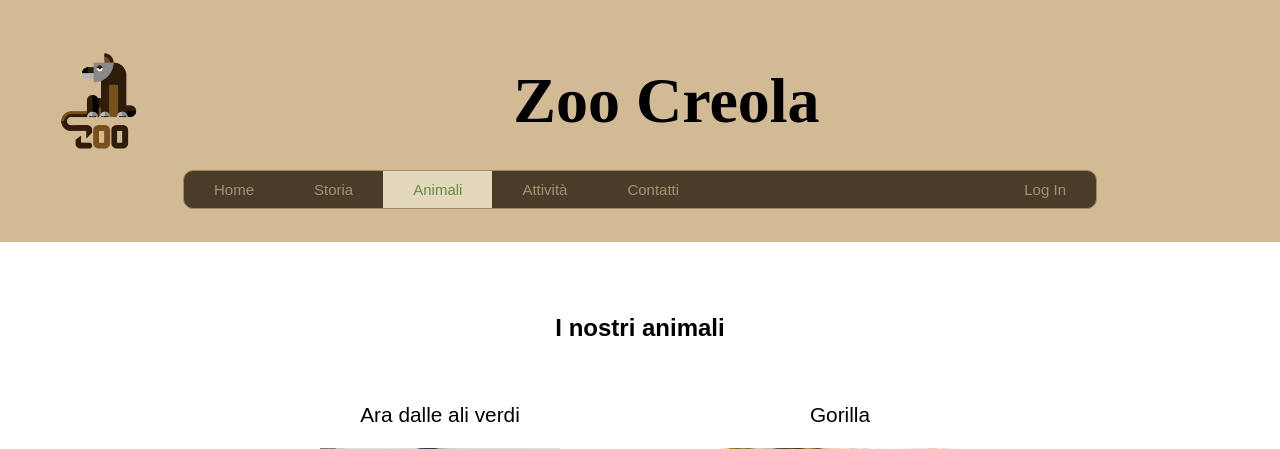
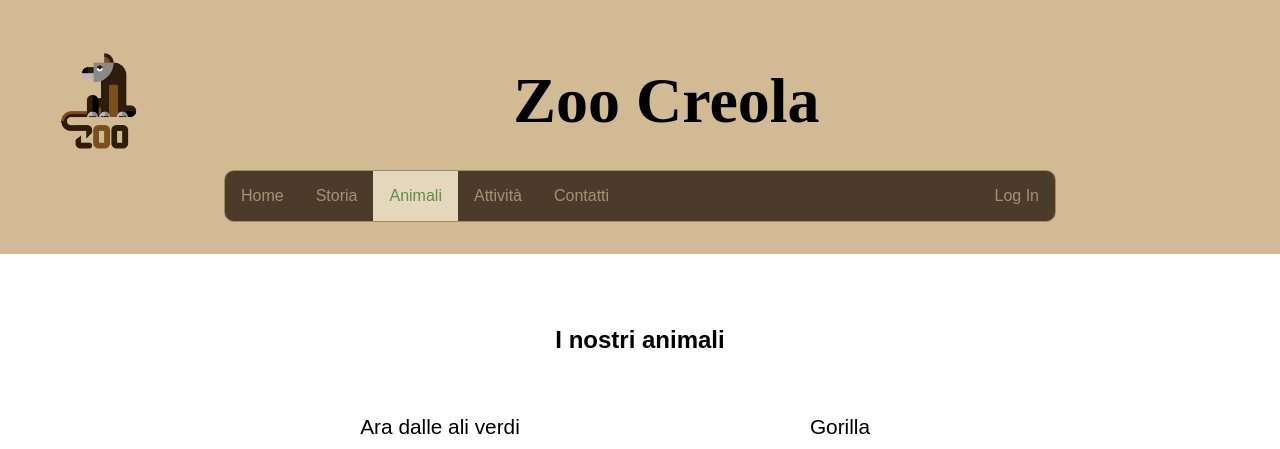
Before and after one commit to vittoriosantagiuliana/TecWeb, a PHP site: page /animals.html in a window 1280 px wide. Shown: the top 449 px of the page. Run offline with PHP 8.4, Linux system fonts and the light colour scheme.

Commit message:
Pulizia css navbar

```diff
--- a/css/style.css
+++ b/css/style.css
@@ -13,10 +13,7 @@
 	text-align: center;
 	font-size: 4em;
 	font-family: 'Times New Roman', Times, serif;
-	padding-top: 0.5em;
-	padding-right:1em;
-	padding-bottom: 0.5em;
-	background-color: #d2ba94;
+	padding: 0.5em 1em;
 }
 
 #title .logo{
@@ -36,33 +33,30 @@
 	transform: scale(1.15);
 }
 
-.logo{
-	height: 6em;
-	width: 6em;
-	align-content: left;
-	grid-column: 1;
-	grid-row: 1;
-}
-
 #navbar ul{
 	list-style-type: none;
-	margin: 0;
-	padding: 0;
 	overflow: hidden;
 	background-color: #4a3c29;
 	border: 1px solid #A08A68;
-	width: 75%;
-	margin-right: auto;
-	margin-left:auto;
-	border-radius:10px;
+	border-radius: 10px;
+	font-size: 0;
  }
 
 #navbar li{
+	display: inline-block;
+	font-size: initial;
+}
+
+#navbar li a{
+	display: block;
+	padding: 1em;
+	color: #a69072;
 	text-align: center;
-	float: left;
-	margin-right: auto;
-	margin-left:auto;
-	font-size: 15px;
+	text-decoration: none;
+}
+#navbar li a:hover {
+	background-color: #A08A68;
+	color: #2d3629;
 }
 
 #navbar li #current{
@@ -70,33 +64,13 @@
 	color: #648c49;
 }
 
-#navbar li a{
-	display: block;
-	color: #a69072;
-	text-align: center;
-	padding: 10px 30px;
-	text-decoration: none;
-}
-
-#navbar li a:hover {
-	background-color: #A08A68;
-	color: #2d3629;
-}
-
 #navbar :nth-child(6){
 	float:right;
 }
 
 #navbar{
-	width: 100%;
-	margin-left:auto;
-	margin-right:auto;
+	margin: 0 12em;
 	background-color: #d2ba94;
-	height: 40px;
-}
-
-#header #current{
-	background-color: #FF8633;
 }
 
 #content{
```
